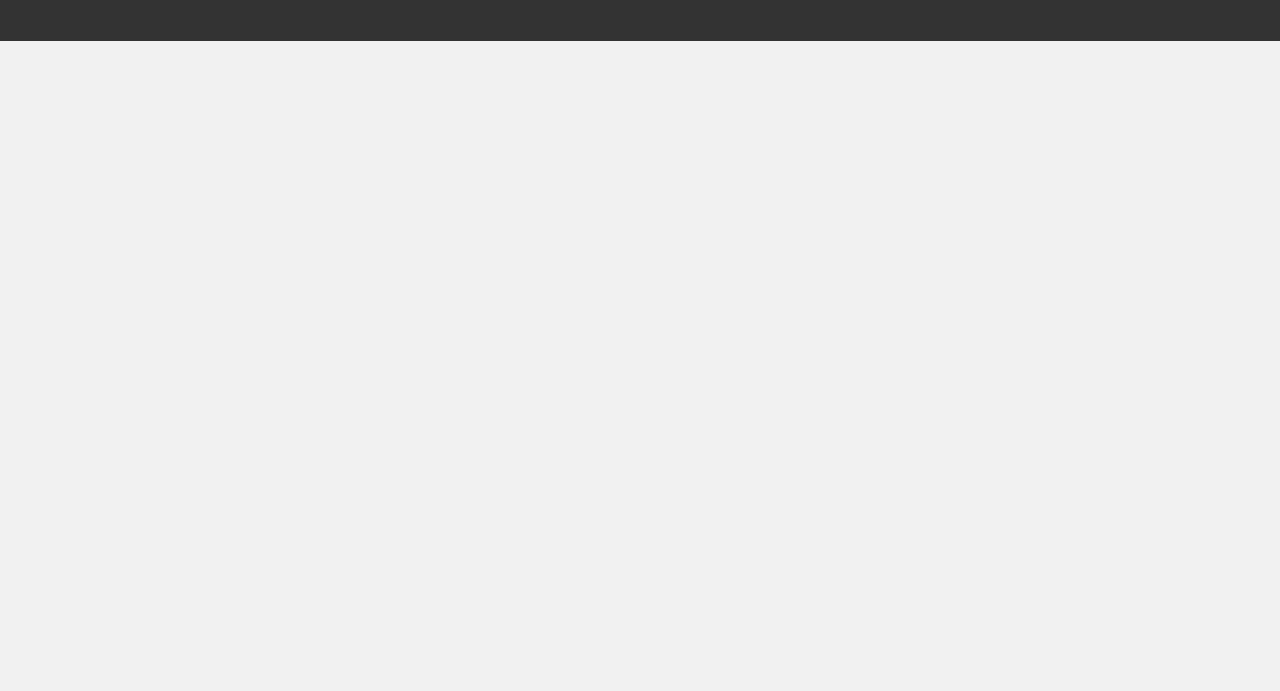
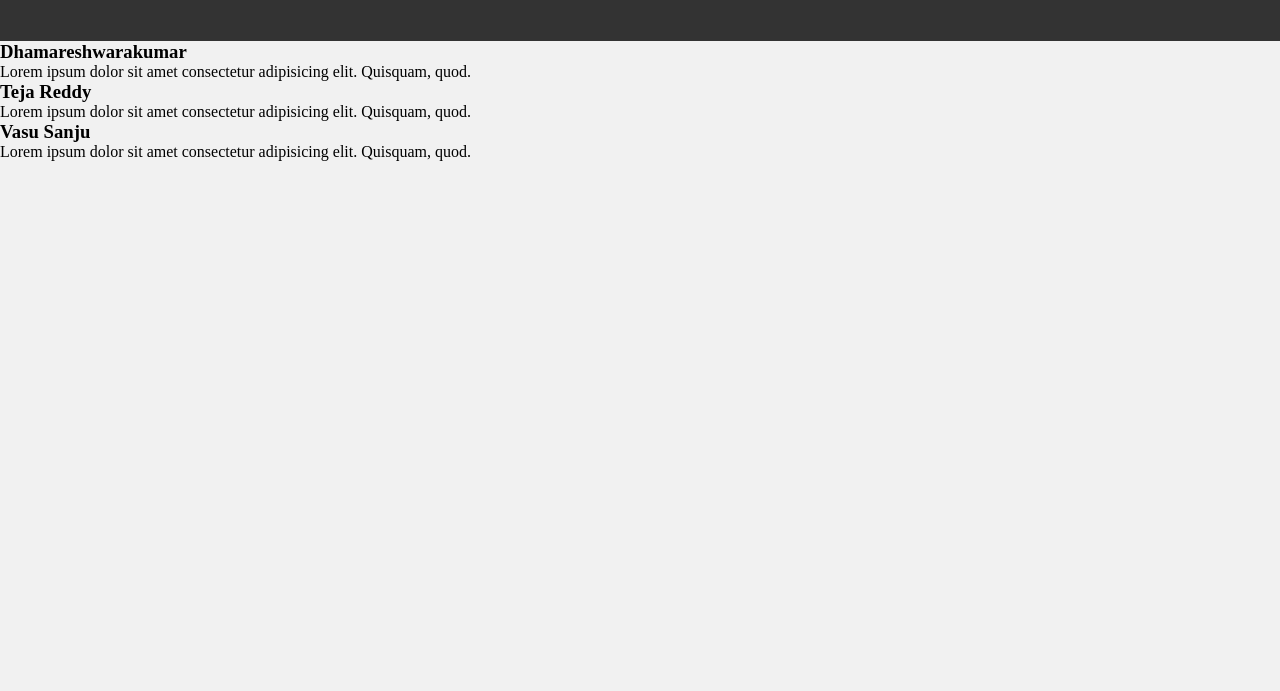
Before and after one commit to acmgmrit/gittest, a plain HTML site: page index.html in a window 1280 px wide. Shown: the part 109-800 px from the top of the page. Drawn offline with Linux system fonts and the light colour scheme.

Commit message:
added html for testimonials

```diff
--- a/index.html
+++ b/index.html
@@ -14,6 +14,33 @@
     <header>
         <h1>Welocome to learn Git</h1>
     </header>
+    <main>
+        <section id="testimonials">
+            <div class="testimonial-card">
+                <div class="testimonial-img"></div>
+                <div class="testimonial-body">
+                    <h3>Dhamareshwarakumar</h3>
+                    <p>Lorem ipsum dolor sit amet consectetur adipisicing elit. Quisquam, quod.</p>
+                </div>
+            </div>
+
+            <div class="testimonial-card">
+                <div class="testimonial-img"></div>
+                <div class="testimonial-body">
+                    <h3>Teja Reddy</h3>
+                    <p>Lorem ipsum dolor sit amet consectetur adipisicing elit. Quisquam, quod.</p>
+                </div>
+            </div>
+
+            <div class="testimonial-card">
+                <div class="testimonial-img"></div>
+                <div class="testimonial-body">
+                    <h3>Vasu Sanju</h3>
+                    <p>Lorem ipsum dolor sit amet consectetur adipisicing elit. Quisquam, quod.</p>
+                </div>
+            </div>
+        </section>
+    </main>
 </body>
 
 </html>
```
